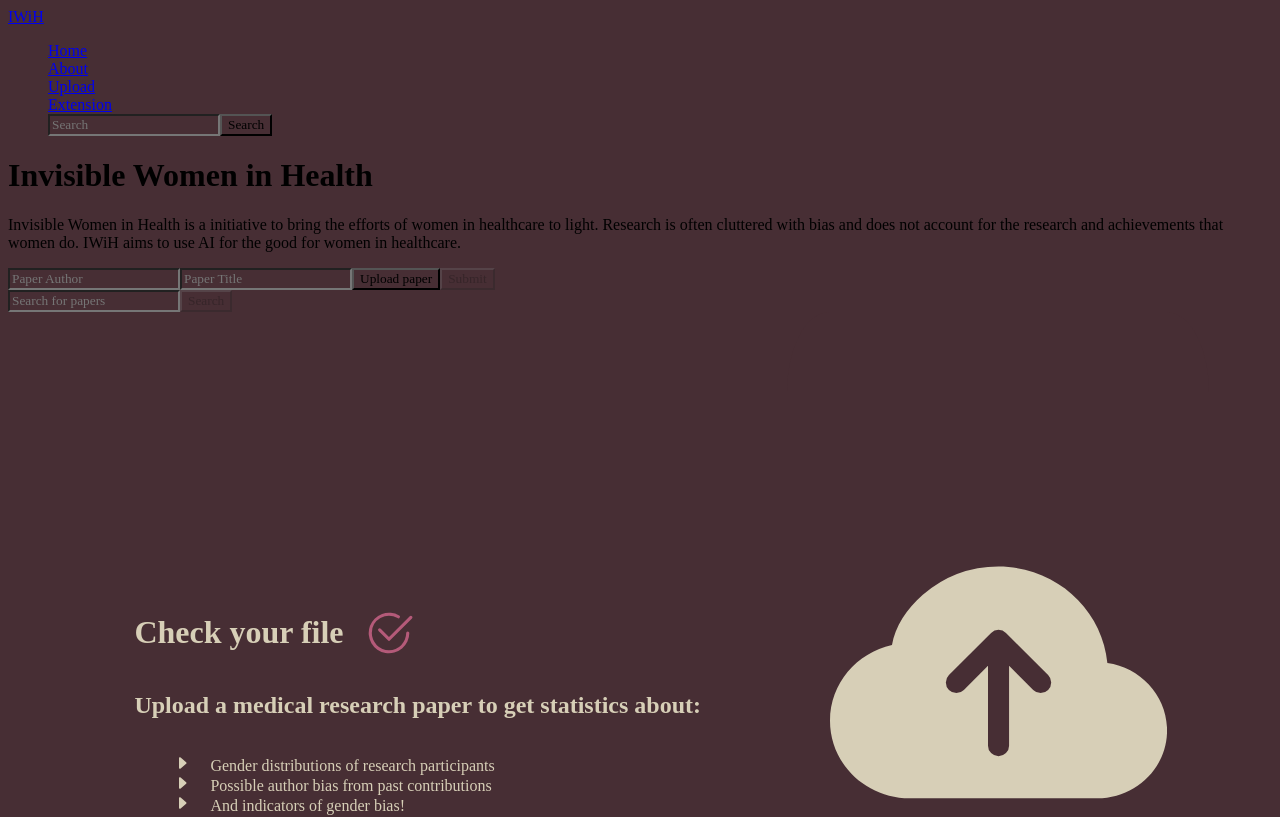
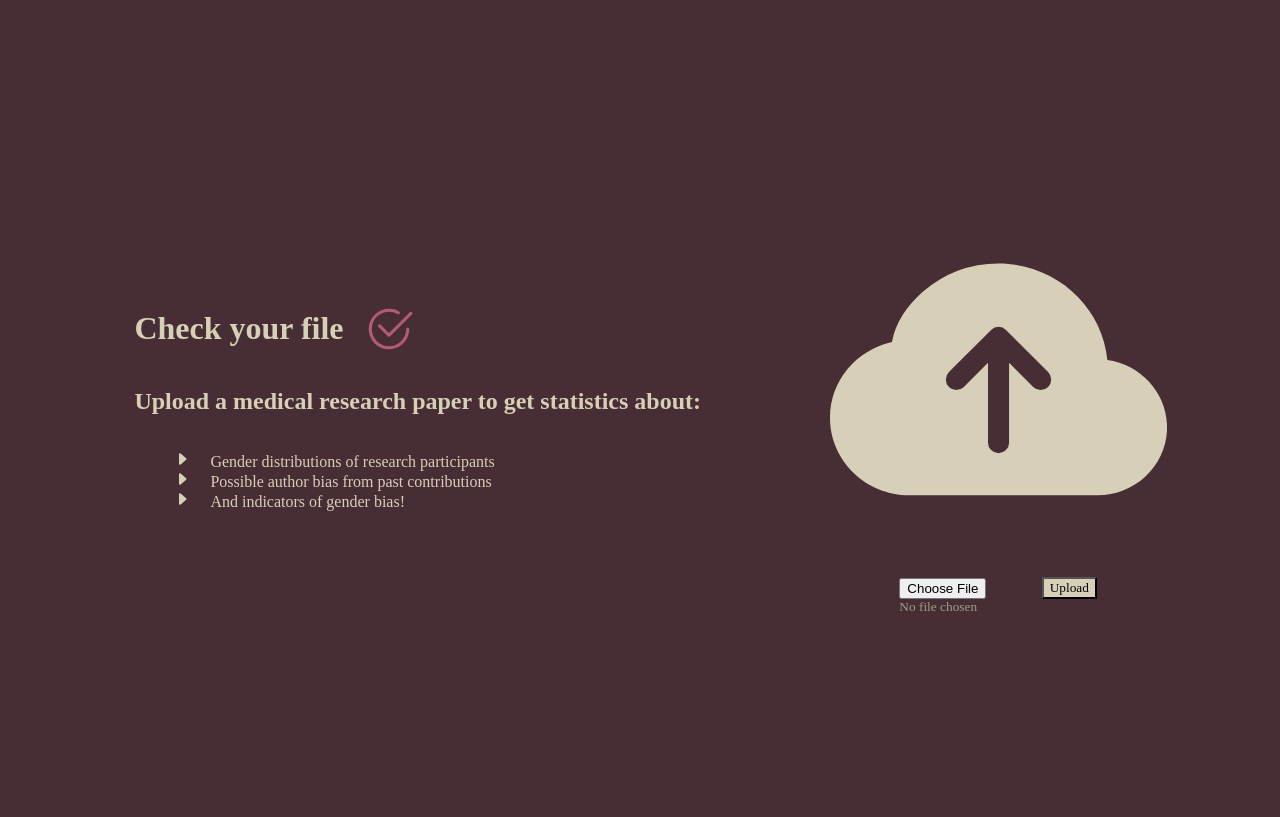
Before and after one commit to miguel-merlin/iWih, a React (Vite) app in the folder app/: page / in a window 1280 px wide. Shown: the top 817 px of the page. Built offline with nearby package versions, Linux system fonts and the light colour scheme; no server answers; a web font is replaced by a local one.

Commit message:
refactor

```diff
--- a/app/src/App.tsx
+++ b/app/src/App.tsx
@@ -1,12 +1,10 @@
-import Home from "./pages/Home";
+import UploadInfo from "./components/uploadInfo";
 import UploadBox from "./components/uploadBox";
-import UploadInfo from "./components/uploadInfo";
 import "./styles/upload.css";
 
 function App() {
   return (
     <div>
-      <Home />
       <div id="upload-section">
         <UploadInfo />
         <UploadBox />
--- a/app/src/components/uploadBox.tsx
+++ b/app/src/components/uploadBox.tsx
@@ -1,6 +1,6 @@
 import "../styles/upload.css";
 
-const uploadBox = () => {
+const UploadBox = () => {
   return (
     <form id="upload-box">
       <svg
@@ -24,4 +24,4 @@ const uploadBox = () => {
   );
 };
 
-export default uploadBox;
+export default UploadBox;
--- a/app/src/components/uploadInfo.tsx
+++ b/app/src/components/uploadInfo.tsx
@@ -1,6 +1,6 @@
 import "../styles/upload.css";
 
-const uploadInfo = () => {
+const UploadInfo = () => {
   return (
     <div id="left-container">
       <div id="line">
@@ -67,4 +67,4 @@ const uploadInfo = () => {
   );
 };
 
-export default uploadInfo;
+export default UploadInfo;
```
